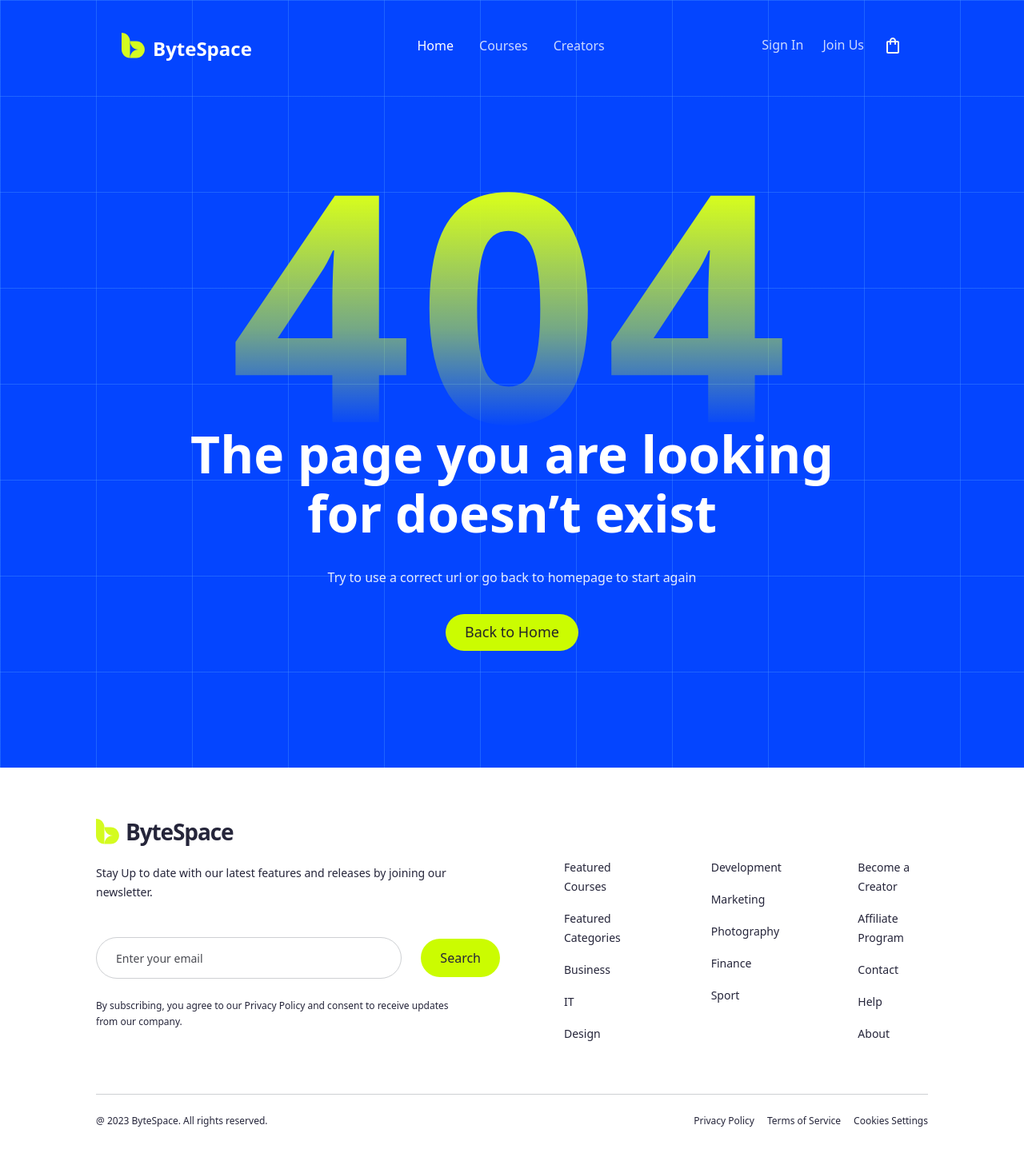
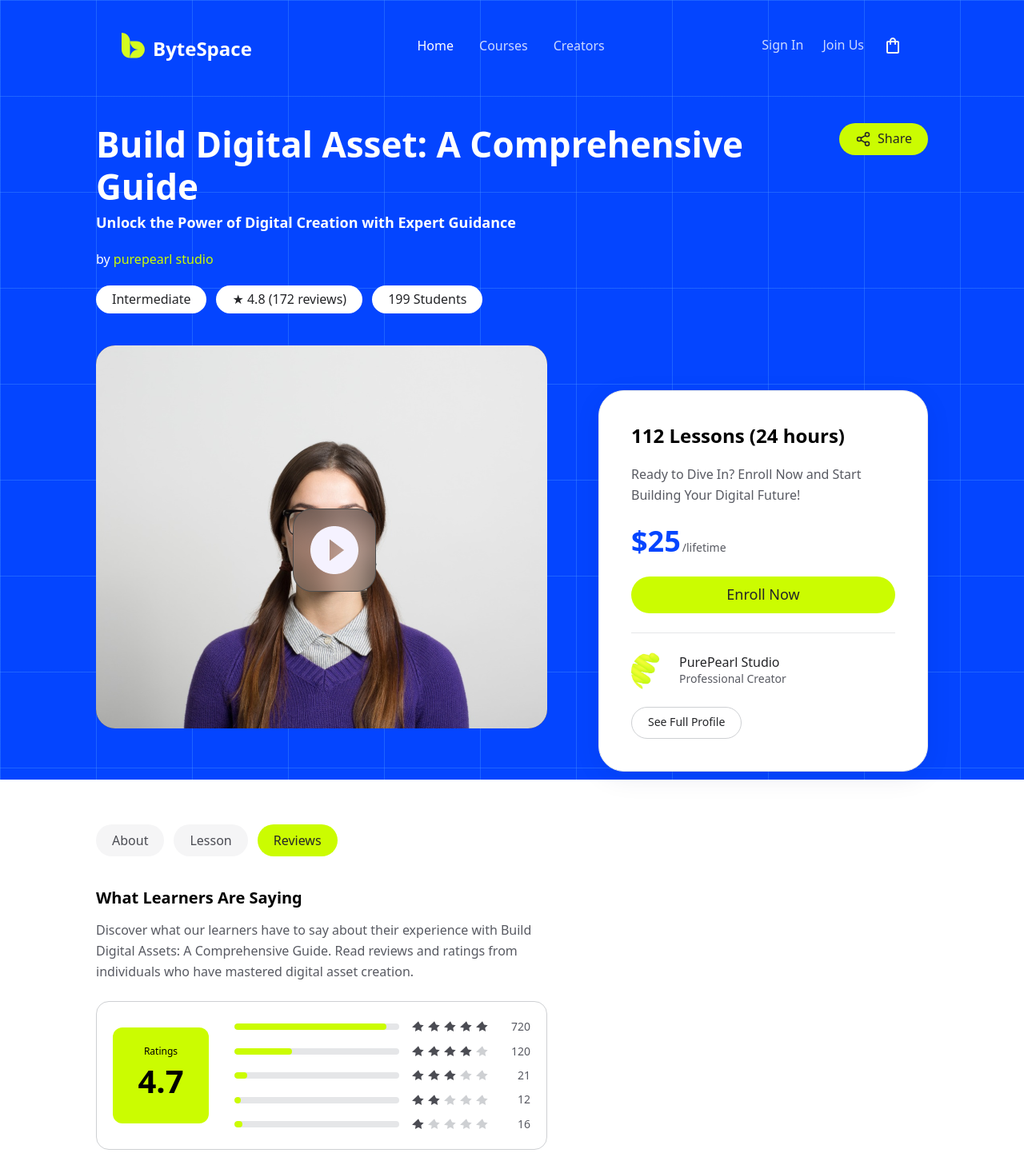
Before and after one commit to Shimul-DIU/bytespace-new, a Next.js app: page /course-reviews in a window 1280 px wide. Before the commit this address had no page. Shown: the top 1457 px of the page at 80% size. Built offline with nearby package versions, Linux system fonts and the light colour scheme.

Commit message:
feat: add CourseReviewsPage component with reviews and rating features

```diff
--- a/src/app/course-details/page.tsx
+++ b/src/app/course-details/page.tsx
@@ -167,8 +167,8 @@ export default function CourseDetailsPage() {
           {/* left column */}
           <div className="min-w-0">
             <div role="tablist" aria-label="Course sections" className="flex gap-3">
-              {tabs.map((t) => t === "Lessons" ? (
-                <Link key={t} href="/course-lessons" className="label-m flex h-10 items-center rounded-full bg-neutral-50 px-5 text-neutral-700 transition-colors hover:bg-neutral-100">
+              {tabs.map((t) => t === "Lessons" || t === "Reviews" ? (
+                <Link key={t} href={t === "Lessons" ? "/course-lessons" : "/course-reviews"} className="label-m flex h-10 items-center rounded-full bg-neutral-50 px-5 text-neutral-700 transition-colors hover:bg-neutral-100">
                   {t}
                 </Link>
               ) : (
--- /dev/null
+++ b/src/app/course-reviews/page.tsx
@@ -0,0 +1,64 @@
+"use client";
+
+import Image from "next/image";
+import Link from "next/link";
+import { useState } from "react";
+
+const grid = "rgba(79,157,255,0.35)";
+const ratingBreakdown = [
+  { stars: 5, count: 720, pct: 92 },
+  { stars: 4, count: 120, pct: 35 },
+  { stars: 3, count: 21, pct: 8 },
+  { stars: 2, count: 12, pct: 4 },
+  { stars: 1, count: 16, pct: 5 },
+];
+const reviews = [
+  { name: "PurePearl Studio", role: "UI/UX Designer", avatar: "/images/Frame.png", rating: 5, text: "The course provided me with a comprehensive understanding of digital asset creation. The lessons were in-depth, practical, and immediately applicable to my work. Highly recommended!" },
+  { name: "Albert Flores", role: "UI/UX Designer", avatar: "/images/Ellipse%20(1).png", rating: 5, text: "This course transformed my approach to digital design. The combination of theory, hands-on exercises, and real-world applications made it a truly enriching experience." },
+  { name: "Cody Fisher", role: "UI/UX Designer", avatar: "/images/Ellipse%20(4).png", rating: 4, text: "The project showcase and critique module created a collaborative environment where I could showcase my work, receive valuable feedback, and refine my skills." },
+  { name: "Brooklyn Simmons", role: "UI/UX Designer", avatar: "/images/Ellipse%20(5).png", rating: 5, text: "The lessons on optimizing digital assets for various platforms were particularly insightful. The engaging content kept me motivated throughout." },
+];
+
+function Stars({ value, small = false }: { value: number; small?: boolean }) {
+  return <span className="flex gap-1" aria-label={`${value} out of 5 stars`}>{[1, 2, 3, 4, 5].map((star) => <svg key={star} viewBox="0 0 24 24" aria-hidden="true" className={`${small ? "size-4" : "size-5"} ${star <= value ? "fill-neutral-700" : "fill-neutral-200"}`}><path d="M12 2l3.1 6.3 6.9 1-5 4.9 1.2 6.8L12 17.8 5.8 21l1.2-6.8-6.9-1z" /></svg>)}</span>;
+}
+
+function Icon({ d }: { d: string }) {
+  return <svg viewBox="0 0 24 24" fill="none" stroke="currentColor" strokeWidth="1.8" strokeLinecap="round" strokeLinejoin="round" className="size-5" aria-hidden="true"><path d={d} /></svg>;
+}
+
+const tabs = [
+  { label: "About", href: "/course-details" },
+  { label: "Lesson", href: "/course-lessons" },
+  { label: "Reviews", href: "/course-reviews" },
+];
+
+export default function CourseReviewsPage() {
+  const [filter, setFilter] = useState<number | "all">("all");
+  const visible = filter === "all" ? reviews : reviews.filter((review) => review.rating === filter);
+
+  return (
+    <main className="bg-white">
+      <section className="relative overflow-hidden bg-primary-600 pb-12 pt-[100px] text-white md:pt-[114px] lg:pb-16">
+        <div aria-hidden="true" className="pointer-events-none absolute inset-0" style={{ backgroundImage: `linear-gradient(${grid} 1px, transparent 1px), linear-gradient(90deg, ${grid} 1px, transparent 1px)`, backgroundSize: "120px 120px" }} />
+        <div className="relative mx-auto max-w-[1440px] px-4 sm:px-8 lg:px-[120px]">
+          <div className="flex flex-col gap-4 pt-6 lg:pt-10 sm:flex-row sm:items-start sm:justify-between">
+            <div><h1 className="font-heading text-[28px] font-semibold leading-[1.2] sm:text-[36px] lg:text-[44px]">Build Digital Asset: A Comprehensive Guide</h1><p className="mt-1 font-heading text-lg font-semibold">Unlock the Power of Digital Creation with Expert Guidance</p><p className="body-m mt-5">by <span className="text-secondary-500">purepearl studio</span></p></div>
+            <button type="button" className="label-m flex h-10 items-center gap-2 rounded-full bg-secondary-500 px-5 text-neutral-950"><Icon d="M18 8a3 3 0 1 0 0-6 3 3 0 0 0 0 6zM6 15a3 3 0 1 0 0-6 3 3 0 0 0 0 6zM18 22a3 3 0 1 0 0-6 3 3 0 0 0 0 6zM8.59 13.51l6.83 3.98M15.41 6.51l-6.82 3.98" />Share</button>
+          </div>
+          <div className="mt-5 flex flex-wrap gap-3"><span className="label-m rounded-full bg-white px-5 py-2 text-neutral-950">Intermediate</span><span className="label-m rounded-full bg-white px-5 py-2 text-neutral-950">★ 4.8 (172 reviews)</span><span className="label-m rounded-full bg-white px-5 py-2 text-neutral-950">199 Students</span></div>
+          <div className="mt-10 grid lg:grid-cols-[1fr_412px] lg:gap-16"><div className="relative aspect-video overflow-hidden rounded-[24px] bg-[#443131] lg:aspect-auto lg:h-[479px]"><Image src="/images/Frame%20(6).png" alt="Course preview" fill sizes="(min-width: 1024px) 724px, 100vw" priority className="object-cover" /></div><div className="hidden lg:block" /></div>
+        </div>
+      </section>
+
+      <section className="mx-auto max-w-[1440px] px-4 pb-20 pt-10 sm:px-8 lg:px-[120px] lg:pt-14"><div className="grid items-start gap-10 lg:grid-cols-[1fr_412px] lg:gap-16"><div className="min-w-0"><nav aria-label="Course sections" className="flex gap-3">{tabs.map((tab) => <Link key={tab.label} href={tab.href} className={`label-m flex h-10 items-center rounded-full px-5 ${tab.label === "Reviews" ? "bg-secondary-500 text-neutral-950" : "bg-neutral-50 text-neutral-700"}`}>{tab.label}</Link>)}</nav>
+        <div className="mt-10"><h2 className="heading-xs">What Learners Are Saying</h2><p className="body-m mt-4 text-neutral-600">Discover what our learners have to say about their experience with Build Digital Assets: A Comprehensive Guide. Read reviews and ratings from individuals who have mastered digital asset creation.</p>
+          <div className="mt-6 flex flex-col gap-6 rounded-2xl border border-neutral-200 p-5 sm:flex-row sm:items-center sm:gap-8"><div className="flex h-[120px] w-full shrink-0 flex-col items-center justify-center rounded-xl bg-secondary-500 sm:w-[120px]"><span className="label-xs">Ratings</span><span className="font-heading text-[40px] font-semibold">4.7</span></div><ul className="flex flex-1 flex-col gap-2">{ratingBreakdown.map((rating) => <li key={rating.stars} className="flex items-center gap-4"><div className="h-2 flex-1 overflow-hidden rounded-full bg-neutral-100"><div className="h-full rounded-full bg-secondary-500" style={{ width: `${rating.pct}%` }} /></div><Stars value={rating.stars} small /><span className="body-s w-9 text-right text-neutral-600">{rating.count}</span></li>)}</ul></div>
+          <h3 className="mt-10 font-heading text-base font-semibold">Individual Reviews:</h3><div className="mt-4 flex flex-wrap gap-3">{(["all", 5, 4, 3, 2, 1] as const).map((rating) => <button key={rating} type="button" aria-pressed={filter === rating} onClick={() => setFilter(rating)} className={`label-s flex h-9 items-center gap-1.5 rounded-full px-4 ${filter === rating ? "bg-secondary-500 text-neutral-950" : "bg-neutral-50 text-neutral-700"}`}>{rating === "all" ? "All rating" : <><span>★</span>{rating}</>}</button>)}</div>
+          <ul className="mt-6 flex flex-col gap-6">{visible.map((review) => <li key={review.name} className="rounded-2xl border border-neutral-200 p-5 sm:p-6"><div className="flex items-start justify-between gap-4"><div className="flex items-center gap-3"><Image src={review.avatar} alt="" width={40} height={40} className="size-10 rounded-full object-cover" /><div><p className="label-m text-neutral-950">{review.name}</p><p className="body-xs text-neutral-600">{review.role}</p></div></div><span className="body-xs text-neutral-600">a year ago</span></div><div className="mt-5"><Stars value={review.rating} /></div><p className="body-s mt-5 text-neutral-600">{review.text}</p></li>)}</ul>
+        </div></div>
+        <aside className="relative z-10 order-first rounded-[32px] border border-neutral-100 bg-white p-6 shadow-[0_8px_32px_rgba(7,30,95,0.08)] sm:p-10 lg:order-none lg:-mt-[543px]"><h2 className="font-heading text-2xl font-semibold">112 Lessons (24 hours)</h2><p className="body-m mt-5 text-neutral-600">Ready to Dive In? Enroll Now and Start Building Your Digital Future!</p><p className="mt-6 font-heading text-4xl font-semibold text-primary-600">$25<span className="body-s ml-0.5 font-normal text-neutral-600">/lifetime</span></p><button type="button" className="label-l mt-6 h-[46px] w-full rounded-full bg-secondary-500 text-neutral-950">Enroll Now</button><hr className="my-6 border-neutral-100" /><div className="flex items-center gap-3"><Image src="/images/Frame.png" alt="PurePearl Studio" width={48} height={48} className="size-12 rounded-full object-cover" /><div><p className="label-m text-neutral-950">PurePearl Studio</p><p className="body-s text-neutral-600">Professional Creator</p></div></div><Link href="/creator" className="label-s mt-5 inline-flex h-10 items-center rounded-full border border-neutral-200 px-5 text-neutral-950">See Full Profile</Link></aside>
+      </div></section>
+    </main>
+  );
+}
```
